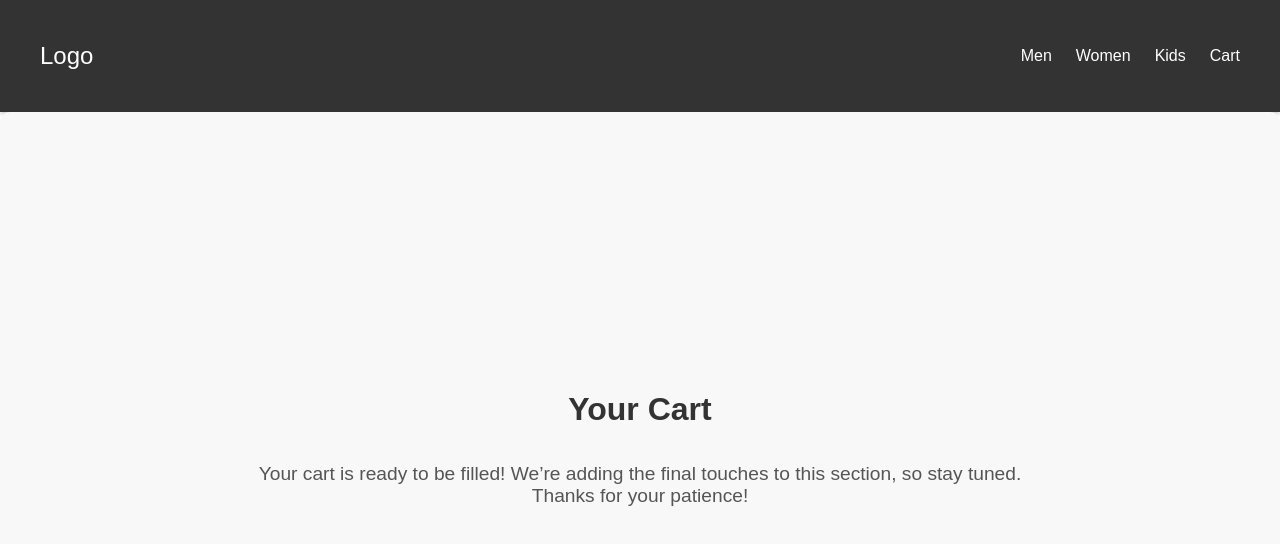
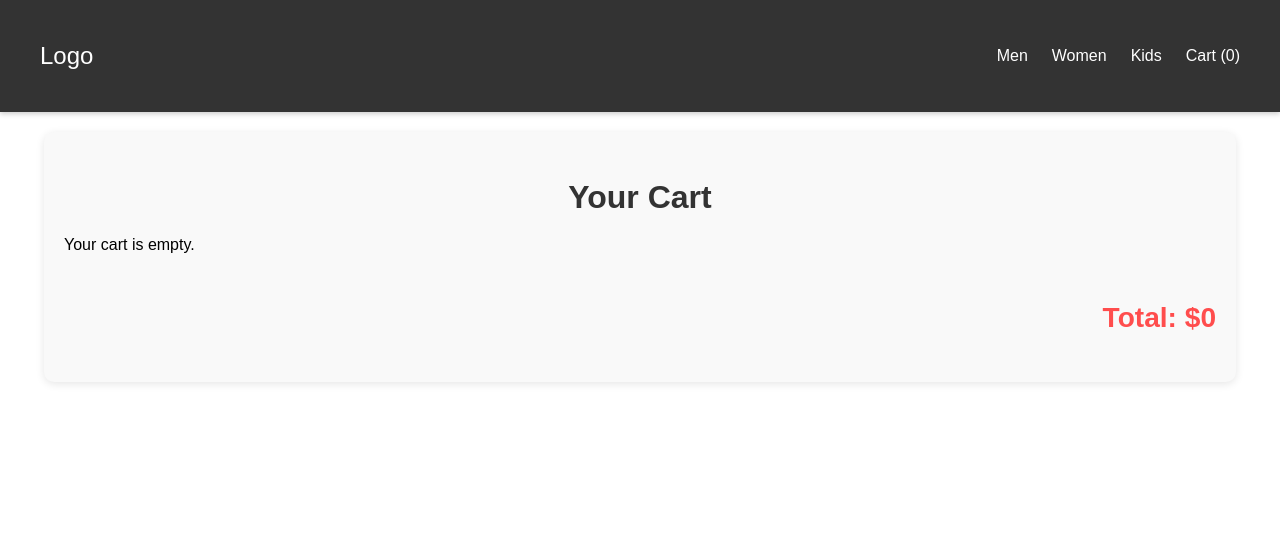
Before and after one commit to AdityaNema23/React_Project_EW, a React (Vite) app: page /cart in a window 1280 px wide. Shown: the top 544 px of the page. Built offline with nearby package versions, Linux system fonts and the light colour scheme.

Commit message:
Add to cart functionality

```diff
--- a/src/App.jsx
+++ b/src/App.jsx
@@ -8,9 +8,13 @@ import Cart from "./Components/Cart";
 import ErrorPage from "./Components/ErrorPage";
 import { Outlet } from "react-router-dom";
 import ProductDetails from "./Components/ProductDetails";
+import { CartProvider } from "./Components/CartContext";
 
 function App() {
   return (
+
+    <CartProvider>
+
     <BrowserRouter>
       <Routes>
         <Route path="/" element={<Layout />}>
@@ -24,6 +28,8 @@ function App() {
         <Route path="*" element={<ErrorPage />} />
       </Routes>
     </BrowserRouter>
+
+    </CartProvider>
   );
 }
 
--- /dev/null
+++ b/src/Components/Cart.css
@@ -0,0 +1,80 @@
+.cart {
+    width: 90%;
+    max-width: 1200px;
+    margin: 20px auto;
+    padding: 20px;
+    background-color: #f9f9f9;
+    border-radius: 10px;
+    box-shadow: 0 2px 8px rgba(0, 0, 0, 0.1);
+  }
+
+  .cart h2 {
+    text-align: center;
+    font-size: 2rem;
+    color: #333;
+    margin-bottom: 20px;
+  }
+
+  .cart-items {
+    display: grid;
+    grid-template-columns: repeat(auto-fill, minmax(250px, 1fr));
+    gap: 20px;
+  }
+
+  .cart-item {
+    background-color: white;
+    border: 1px solid #ddd;
+    border-radius: 10px;
+    padding: 15px;
+    text-align: center;
+    display: flex;
+    flex-direction: column;
+    align-items: center;
+    box-shadow: 0 2px 5px rgba(0, 0, 0, 0.1);
+  }
+
+  .cart-item img {
+    max-width: 100%;
+    height: auto;
+    border-radius: 8px;
+  }
+
+  .cart-item h3 {
+    font-size: 1.2rem;
+    color: #333;
+    margin: 10px 0;
+  }
+
+  .cart-item p {
+    font-size: 1.1rem;
+    color: #555;
+    margin: 10px 0;
+  }
+
+  .cart-item button {
+    background-color: #ff4d4d;
+    color: white;
+    border: none;
+    padding: 8px 16px;
+    font-size: 1rem;
+    cursor: pointer;
+    border-radius: 5px;
+    transition: background-color 0.3s;
+  }
+
+  .cart-item button:hover {
+    background-color: #ff1a1a;
+  }
+
+  .cart-total {
+    display: flex;
+    justify-content: flex-end;
+    margin-top: 20px;
+    font-size: 1.5rem;
+    font-weight: bold;
+    color: #333;
+  }
+
+  .cart-total h3 {
+    color: #ff4d4d;
+  }
--- a/src/Components/Cart.jsx
+++ b/src/Components/Cart.jsx
@@ -1,10 +1,36 @@
-
+// src/Components/Cart.jsx
+import "./Cart.css"
+import { useCart } from './CartContext';
 
 const Cart = () => {
+  const { cart, removeFromCart } = useCart();
+
+  const handleRemoveFromCart = (productId) => {
+    removeFromCart(productId);
+  };
+
   return (
-    <div className="section-message">
+    <div className="cart">
       <h2>Your Cart</h2>
-      <p>Your cart is ready to be filled! We’re adding the final touches to this section, so stay tuned. Thanks for your patience!</p>
+      {cart.length === 0 ? (
+        <p>Your cart is empty.</p>
+      ) : (
+        <div className="cart-items">
+          {cart.map((product) => (
+            <div key={product.id} className="cart-item">
+              <img src={product.image} alt={product.title} />
+              <h3>{product.title}</h3>
+              <p>${product.price}</p>
+              <button onClick={() => handleRemoveFromCart(product.id)}>
+                Remove
+              </button>
+            </div>
+          ))}
+        </div>
+      )}
+      <div className="cart-total">
+        <h3>Total: ${cart.reduce((acc, product) => acc + product.price, 0)}</h3>
+      </div>
     </div>
   );
 };
--- /dev/null
+++ b/src/Components/CartContext.jsx
@@ -0,0 +1,26 @@
+import { createContext, useContext, useState } from 'react';
+
+export const CartContext = createContext();
+
+export const CartProvider = ({ children }) => {
+  const [cart, setCart] = useState([]);
+
+  const addToCart = (product) => {
+    setCart((prevCart) => [...prevCart, product]);
+  };
+
+  const removeFromCart = (productId) => {
+    setCart((prevCart) => prevCart.filter(item => item.id !== productId));
+  };
+
+  return (
+    <CartContext.Provider value={{ cart, addToCart, removeFromCart }}>
+      {children}
+    </CartContext.Provider>
+  );
+};
+
+// Custom hook to use the CartContext
+export const useCart = () => {
+  return useContext(CartContext);
+};
--- a/src/Components/Navbar.jsx
+++ b/src/Components/Navbar.jsx
@@ -1,17 +1,19 @@
 import { Link } from "react-router-dom";
+import { useCart } from './CartContext'; // Import the useCart hook
 import './Navbar.css';
 
 const Navbar = () => {
+  const { cart } = useCart();  // Access the cart from context
+
   return (
     <div className="navbar">
       <h1 onClick={() => (window.location.href = "/")} >Logo</h1>
 
       <ul>
-
         <li><Link to="/men">Men</Link></li>
         <li><Link to="/women">Women</Link></li>
         <li><Link to="/kids">Kids</Link></li>
-        <li><Link to="/cart">Cart</Link></li>
+        <li><Link to="/cart">Cart ({cart.length})</Link></li> {/* Display number of items in cart */}
       </ul>
     </div>
   );
--- a/src/Components/Product.jsx
+++ b/src/Components/Product.jsx
@@ -1,6 +1,11 @@
 import './Product.css';
-
+import { CartContext } from './CartContext';
+import { useContext } from 'react';
 const Product = ({ title, price, image, category, rating }) => {
+    const { addToCart } = useContext(CartContext);
+    const handleAddToCart = () => {
+        addToCart({ title, price, image, category, rating })
+      };
     return (
         <div className="product">
             <img src={image} alt={title} className="product_img" />
@@ -8,6 +13,9 @@ const Product = ({ title, price, image, category, rating }) => {
             <p className="product_category">{category}</p>
             <p className="product_price">${price}</p>
             <div className="product_rating">⭐ {rating.rate} ({rating.count} reviews)</div>
+            <button className="add-to-cart-button" onClick={handleAddToCart}>
+        Add to Cart
+      </button>
         </div>
     );
 };
```
